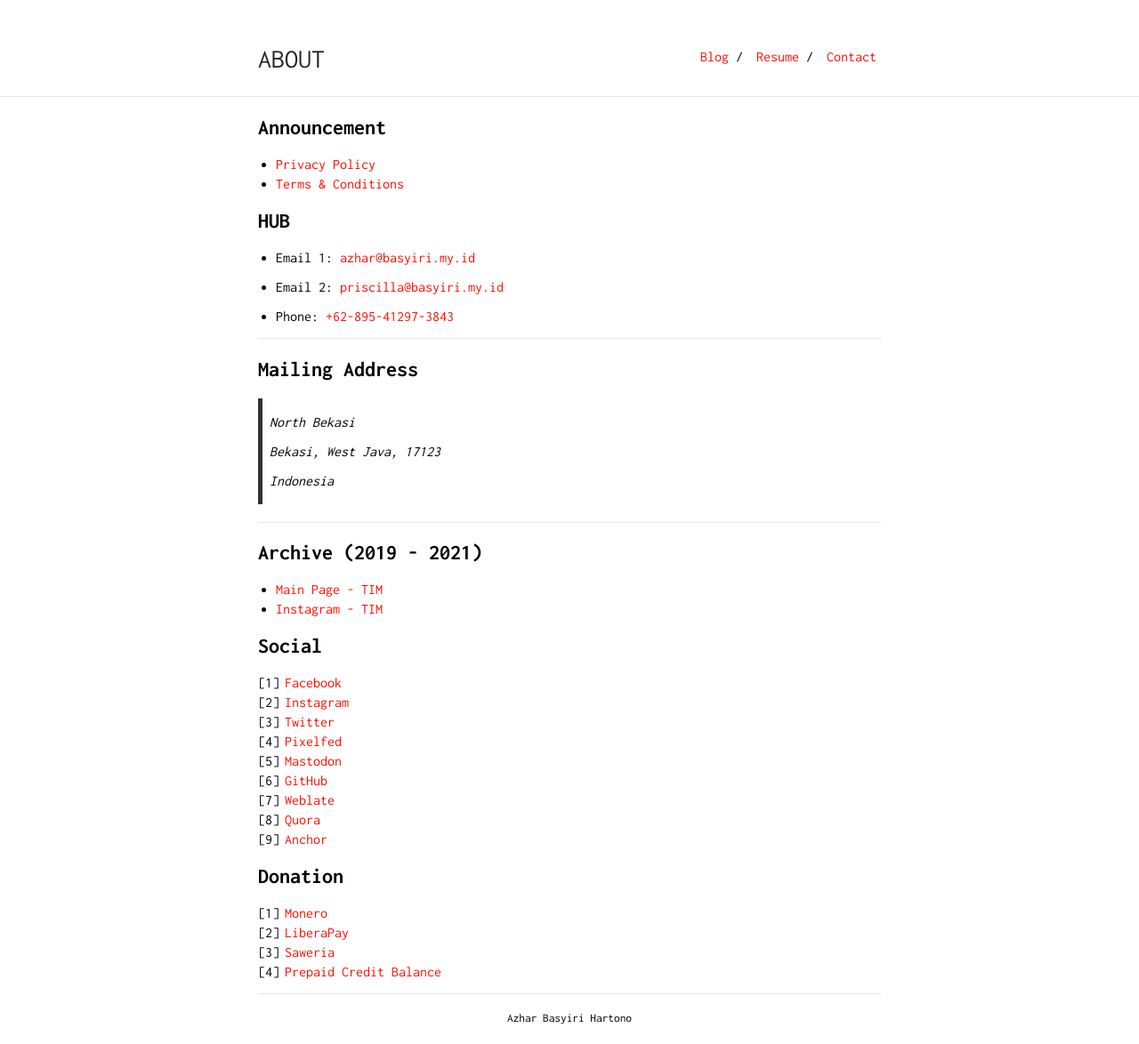
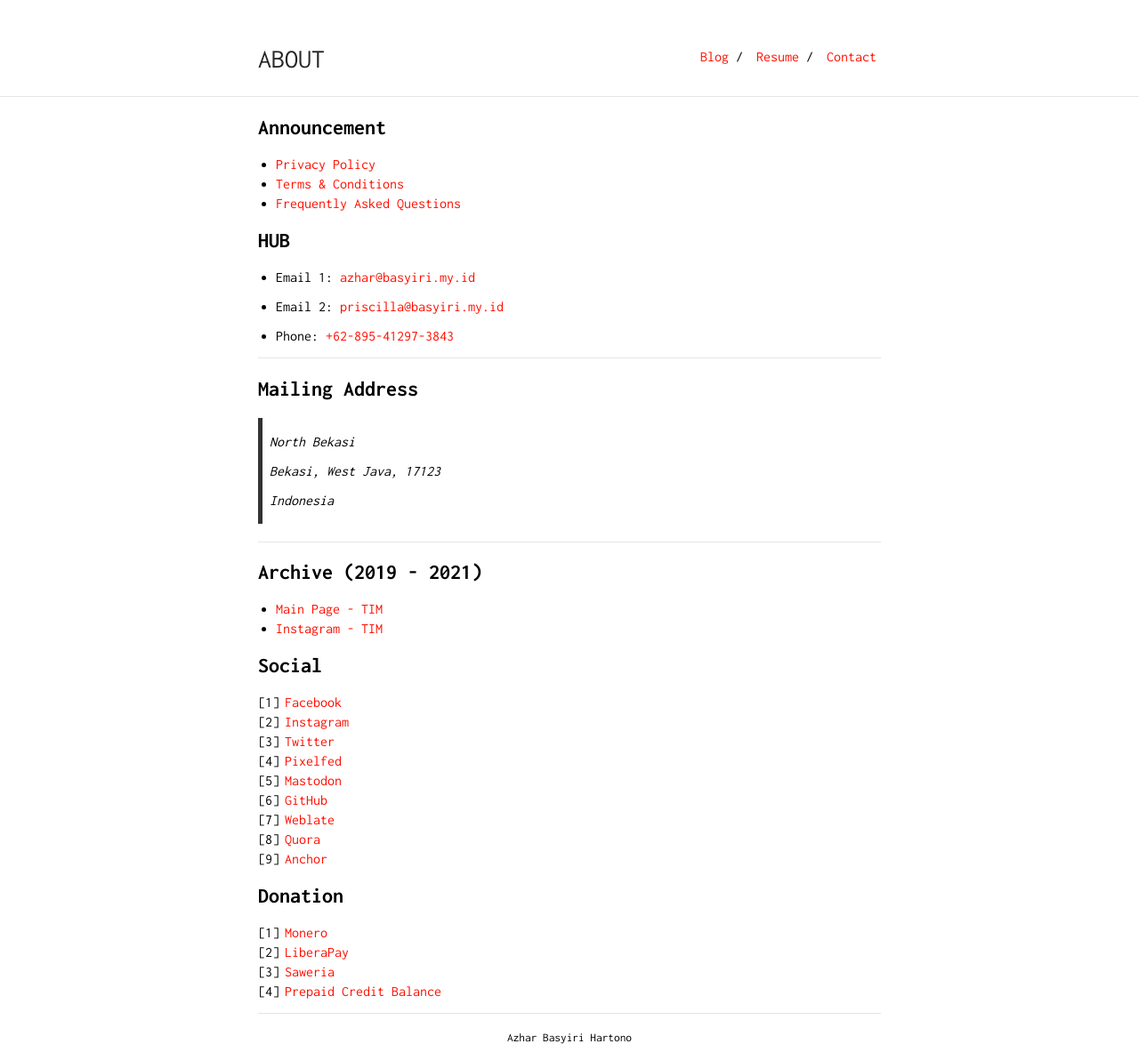
Before and after one commit to intrapegasus/en, a Jekyll site: the page built from contact.md, in a window 1280 px wide. Shown: the whole page at 89% size. Built offline with Jekyll 4.4.1, drawn with Linux system fonts in a browser that asks for light colours; our own code applies the rules of GitHub Pages for plain Markdown files; before the commit the page ends 1152 px from its top, so only the background shows below that.

Commit message:
Update contact.md

```diff
--- a/contact.md
+++ b/contact.md
@@ -7,6 +7,7 @@ is_contact: true
 
 * [Privacy Policy](http://azhar.basyiri.my.id/p/privacy.html)
 * [Terms & Conditions](http://azhar.basyiri.my.id/p/terms-and-conditions.html)
+* [Frequently Asked Questions](http://basyiri.my.id/en/faq)
 
 ## HUB
 
```
